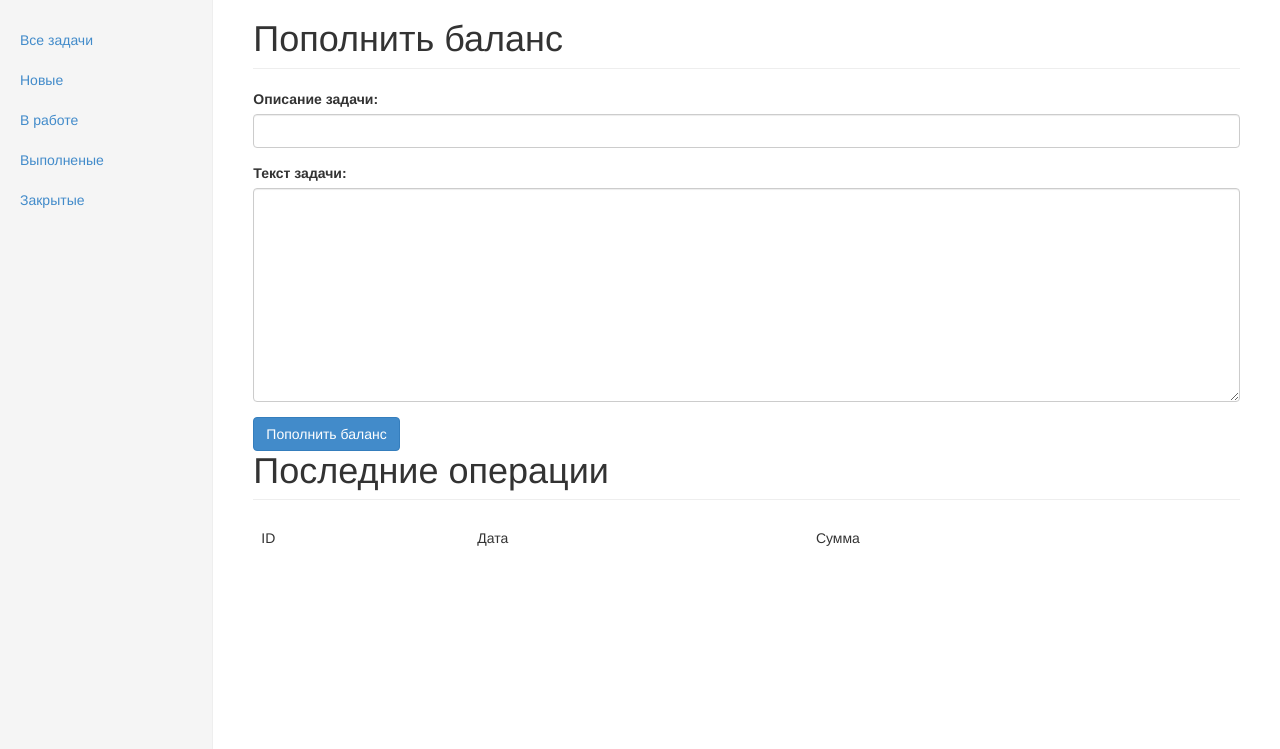
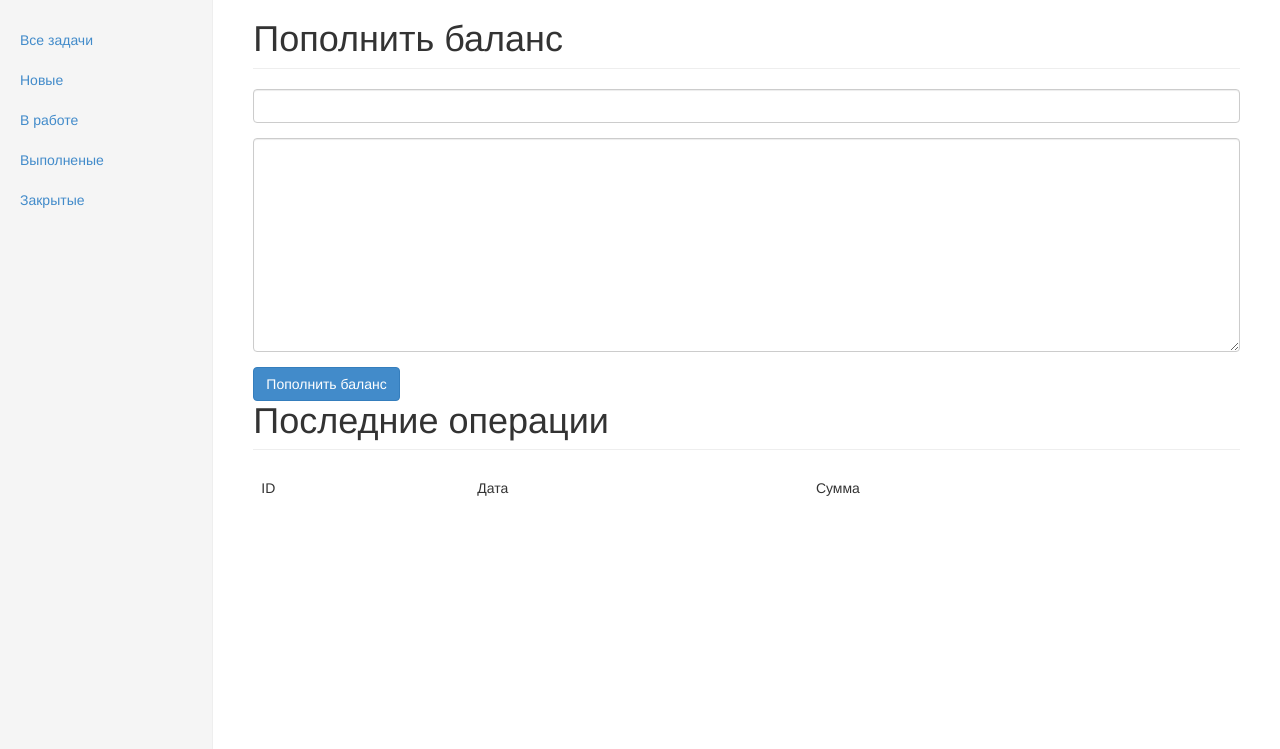
Before and after one commit to alifanov/prog4h, a Django app: template templates/balance.html in a window 1280 px wide. Shown: the part 51-800 px from the top of the page. Run offline with Django 3.2, Linux system fonts and the light colour scheme; the template is opened without the code that fills it: values that come from a table or form of the project are taken from there, others are empty; some libraries are stand-ins or nearby versions.

Commit message:
fix robokassa form

```diff
--- a/templates/balance.html
+++ b/templates/balance.html
@@ -27,7 +27,6 @@
             {% csrf_token %}
             {% for field in form %}
                 <div class="form-group">
-                    {{ field.label_tag }}
                     {{ field|attr:"class:form-control" }}
                 </div>
             {% endfor %}
@@ -35,9 +34,12 @@
         </form>
     {% endif %}
 
+    <div class="clearfix"></div>
+    <div class="clearfix"></div>
+
     <h1 class="page-header">Последние операции</h1>
 
-    <table class="table">
+    <table class="table table-stripped">
         <thead>
         <tr>
             <td>ID</td>
```
